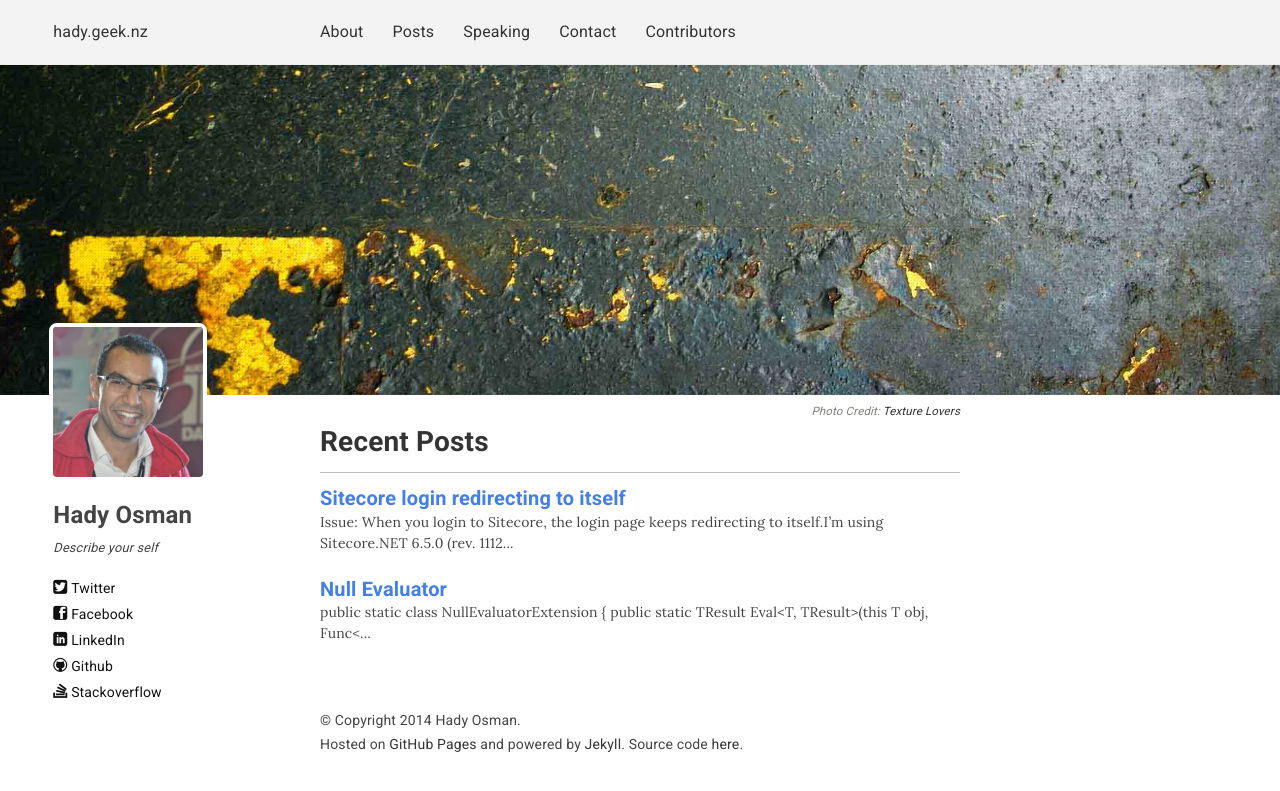
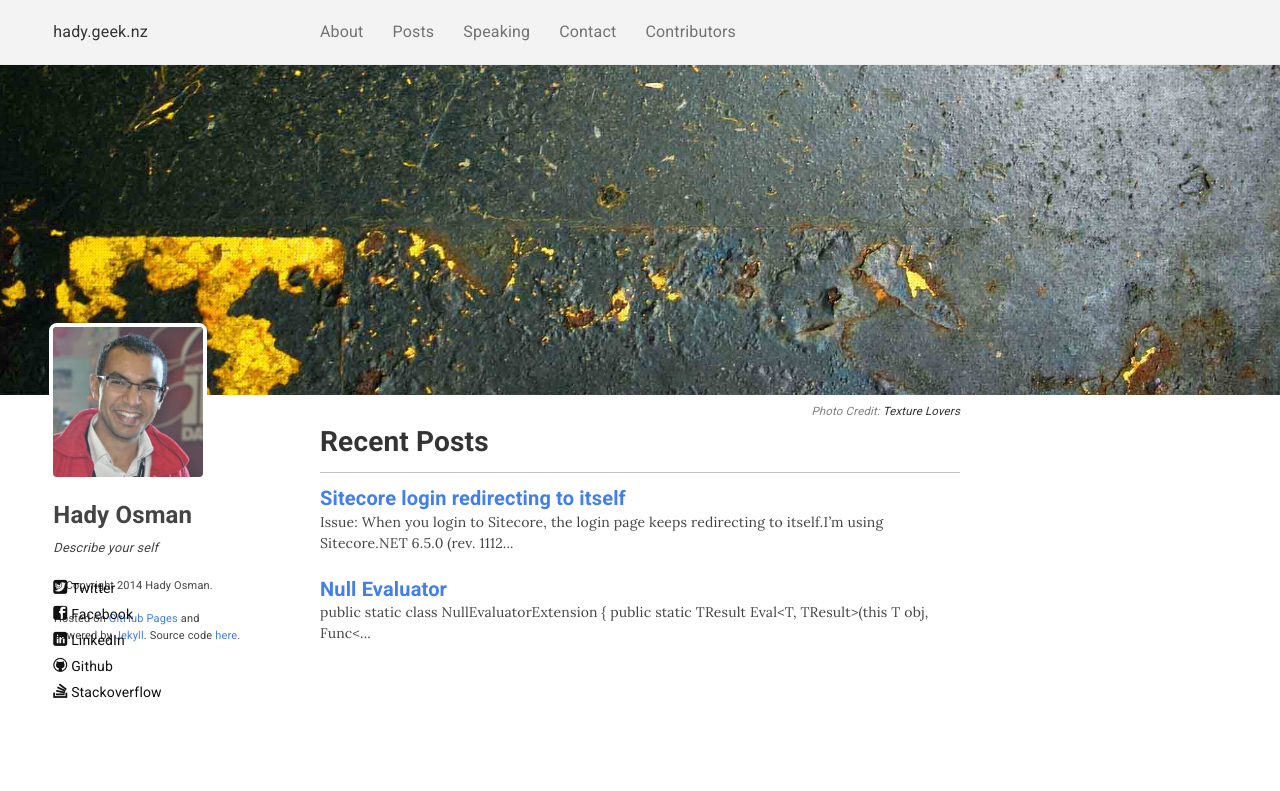
Before and after one commit to hadynz/hadynz.github.io, a Jekyll site: the page built from home.md, in a window 1280 px wide. Shown: the top 791 px of the page. Built offline with Jekyll 4.4.1, drawn with Linux system fonts in a browser that asks for light colours; nearby versions of some CDN libraries; Markdown is read by kramdown in place of the engine named in the settings.

Commit message:
Update footer placement on page

```diff
--- a/_includes/footer.html
+++ b/_includes/footer.html
@@ -1,6 +1,6 @@
 <span>
     &copy; Copyright {{ site.time | date: '%Y' }} {{ site.owner.name }}.
-    <br />
+    <br /><br />
     Hosted on <a href="https://pages.github.com" target="_blank">GitHub Pages</a> and
     powered by <a href="http://jekyllrb.com" target="_blank">Jekyll</a>.
     Source code <a href="https://github.com/hadynz/hadynz.github.io" target="_blank">here</a>.
--- a/_layouts/default.html
+++ b/_layouts/default.html
@@ -12,17 +12,20 @@
             {% include author-bio.html %}
         </div>
         {{ content }}
-    </div>
 
         <div class="footer-wrap">
+            {% comment %}
             {% if site.disqus_short_name and page.comments == true %}
                 {% include related_articles.html %}
             {% endif %}
+            {% endcomment %}
             <footer>
                 {% include footer.html %}
             </footer>
         </div>
 
+    </div>
+
     {% include scripts.html %}
 </body>
 </html>
--- a/assets/css/overrides.css
+++ b/assets/css/overrides.css
@@ -46,20 +46,33 @@ blockquote {
 
 .post, .page {
     margin-left: 320px;
+    margin-bottom: 40px;
     width: 50%;
+}
+
+.top-navigation li a {
+    color: #737373;
+    border-bottom: 2px solid transparent;
+    padding: 21px 0;
+}
+
+.top-navigation li a:hover {
+    transition: border-color .218s;
+    /* border-color: #427fed; */
+    color: #262626;
 }
 
 /**
  * Site-wide hyperlinks
  */
 /* TODO: See of the chance not to use `article` and replace with a class */
-article a, article a:visited, article a:hover {
+article a, article a:visited, article a:hover, .footer-wrap a, .footer-wrap a:hover {
     color: #427fed;
     cursor: pointer;
     text-decoration: none;
 }
 
-article a:hover {
+article a:hover, .footer-wrap a:hover {
     text-decoration: underline;
 }
 
@@ -182,6 +195,10 @@ p code {
 }
 
 /* Content Wrap */
+.content-wrap {
+    position: relative;
+}
+
 .content-wrap-has-feature-image .biography {
     margin-top: -100px;
     position: relative;
@@ -198,3 +215,12 @@ p code {
     margin-top: 0 !important;
     top: 40px;
 }
+
+/* Footer */
+.footer-wrap {
+    font-size: 11px;
+    position: absolute;
+    bottom: 0;
+    left: 54px;
+    width: 190px;
+}
```
Also changed, not shown: assets/_less/page.less (+1 -31 lines), dist/main.min.css. Lines whose indentation alone changed are shown as unchanged.
